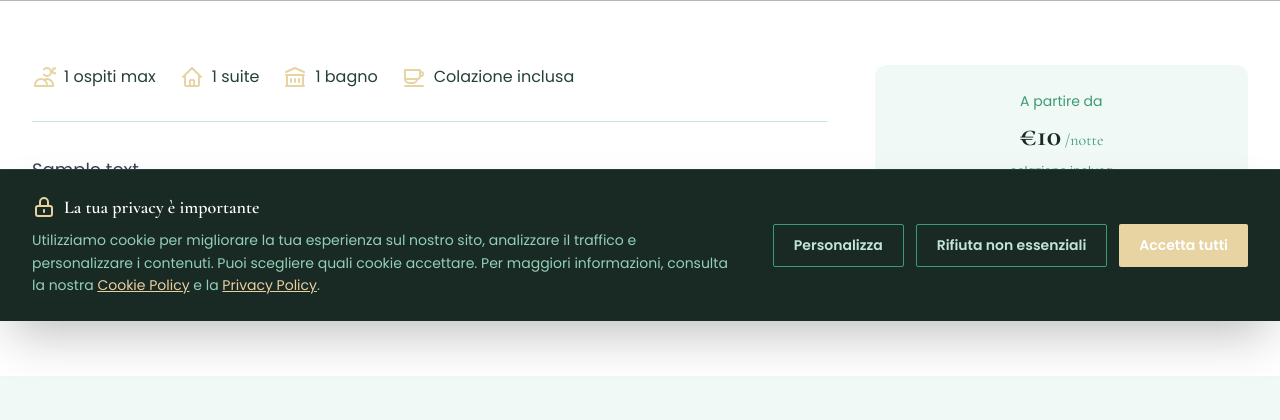
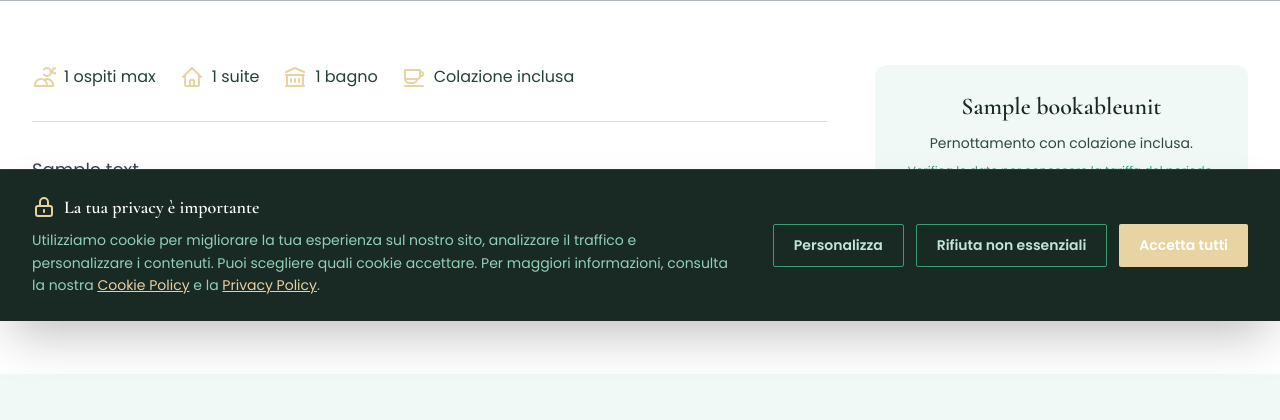
Before and after one commit to jackfioru92/villa_luxury, a Django app: a page that uses apps/villa/templates/villa/unit_detail.html in a window 1280 px wide. Shown: the part 479-899 px from the top of the page. Run offline with Django 5.2, Linux system fonts and the light colour scheme; tables that the repository leaves empty hold one stand-in row (values such as "Sample post"); grey boxes marked "Sample" are stand-in pictures; some libraries are stand-ins or nearby versions.

Commit message:
Niente tariffe sulle pagine pubbliche
Il prezzo si vede solo nel riepilogo finale, dopo aver scelto le date.
Rimosso da: riquadro laterale della pagina unità, card "altre unità",
card nelle liste villa e card di scelta sistemazione nel wizard.

Al loro posto resta "Colazione inclusa", e sulla pagina unità l'invito a
verificare le date per conoscere la tariffa del periodo.

3 test che impediscono alle tariffe di ricomparire su home, liste e pagine
unità, verificando anche che il percorso di prenotazione resti raggiungibile.

Co-Authored-By: Claude Opus 5 <noreply@anthropic.com>

```diff
--- a/apps/booking/templates/booking/booking_wizard.html
+++ b/apps/booking/templates/booking/booking_wizard.html
@@ -82,8 +82,7 @@
                                             <span>{{ unit.bedrooms }} camere</span>
                                         </div>
                                         <div class="mt-2">
-                                            <span class="text-lg font-serif font-semibold text-primary-900">€{{ unit.base_price|floatformat:0 }}</span>
-                                            <span class="text-sm text-primary-500">/notte</span>
+                                            <span class="text-sm text-primary-500">Colazione inclusa</span>
                                         </div>
                                     </div>
                                 </div>
--- a/apps/villa/templates/villa/unit_detail.html
+++ b/apps/villa/templates/villa/unit_detail.html
@@ -97,12 +97,13 @@
                 <div class="bg-primary-50 rounded-xl p-6 sticky top-24">
                     {% if unit.is_bookable %}
                     <div class="text-center mb-6">
-                        <span class="text-sm text-primary-500">A partire da</span>
-                        <div class="price-tag">
-                            <span class="text-3xl font-serif font-bold text-primary-900">€{{ unit.base_price|floatformat:0 }}</span>
-                            <span class="text-primary-500">/notte</span>
-                        </div>
-                        <span class="text-xs text-primary-500">colazione inclusa</span>
+                        <div class="text-2xl font-serif font-semibold text-primary-900">{{ unit.name }}</div>
+                        <p class="text-sm text-primary-600 mt-2">
+                            Pernottamento con colazione inclusa.
+                        </p>
+                        <p class="text-xs text-primary-500 mt-2">
+                            Verifica le date per conoscere la tariffa del periodo.
+                        </p>
                     </div>
 
                     {% if unit.min_nights > 1 %}
@@ -185,7 +186,7 @@
                 <div class="p-6">
                     <h3 class="text-lg font-semibold text-primary-900">{{ other.name }}</h3>
                     {% if other.is_bookable %}
-                    <p class="text-tertiary-500 font-semibold mt-2">€{{ other.base_price|floatformat:0 }}/notte, colazione inclusa</p>
+                    <p class="text-primary-500 text-sm mt-2">Colazione inclusa</p>
                     {% else %}
                     <p class="text-primary-500 text-sm mt-2">Inclusa nell'intera struttura</p>
                     {% endif %}
--- a/apps/villa/templates/villa/villa_detail.html
+++ b/apps/villa/templates/villa/villa_detail.html
@@ -71,10 +71,7 @@
 
                     <div class="flex items-center justify-between pt-4 border-t border-primary-100">
                         {% if unit.is_bookable %}
-                        <div class="price-tag">
-                            <span class="amount">€{{ unit.base_price|floatformat:0 }}</span>
-                            <span class="period">/notte, colazione inclusa</span>
-                        </div>
+                        <span class="text-primary-500 text-sm">Colazione inclusa</span>
                         <a href="{% url 'booking:wizard' %}?unit={{ unit.id }}" class="btn-primary text-sm">
                             Prenota
                         </a>
--- a/apps/villa/templates/villa/villa_list.html
+++ b/apps/villa/templates/villa/villa_list.html
@@ -100,10 +100,7 @@
 
                     <div class="flex items-center justify-between pt-4 border-t border-primary-100">
                         {% if unit.is_bookable %}
-                        <div class="price-tag">
-                            <span class="amount">€{{ unit.base_price|floatformat:0 }}</span>
-                            <span class="period">/notte, colazione inclusa</span>
-                        </div>
+                        <span class="text-primary-500 text-sm">Colazione inclusa</span>
                         <a href="{% url 'booking:wizard' %}?unit={{ unit.id }}" class="btn-primary text-sm">
                             Prenota
                         </a>
```
Also changed, not shown: apps/villa/tests/test_public_pages.py (added, +59 -0 lines).
